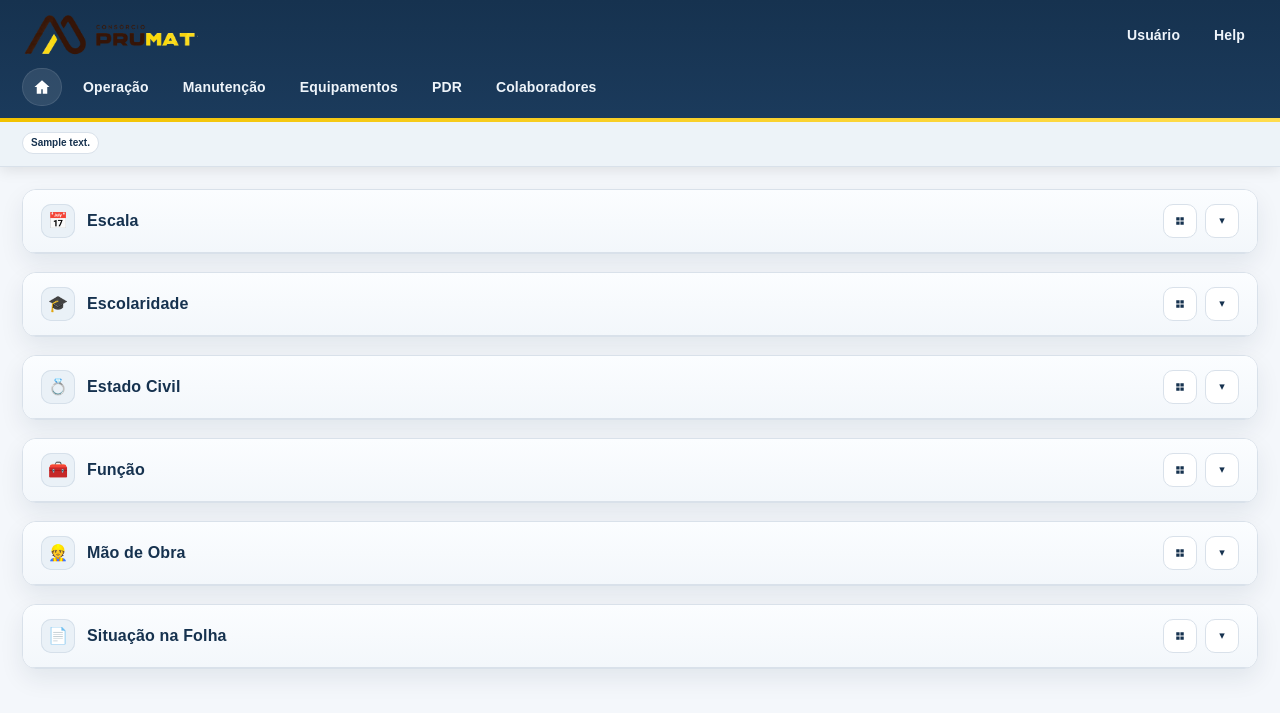
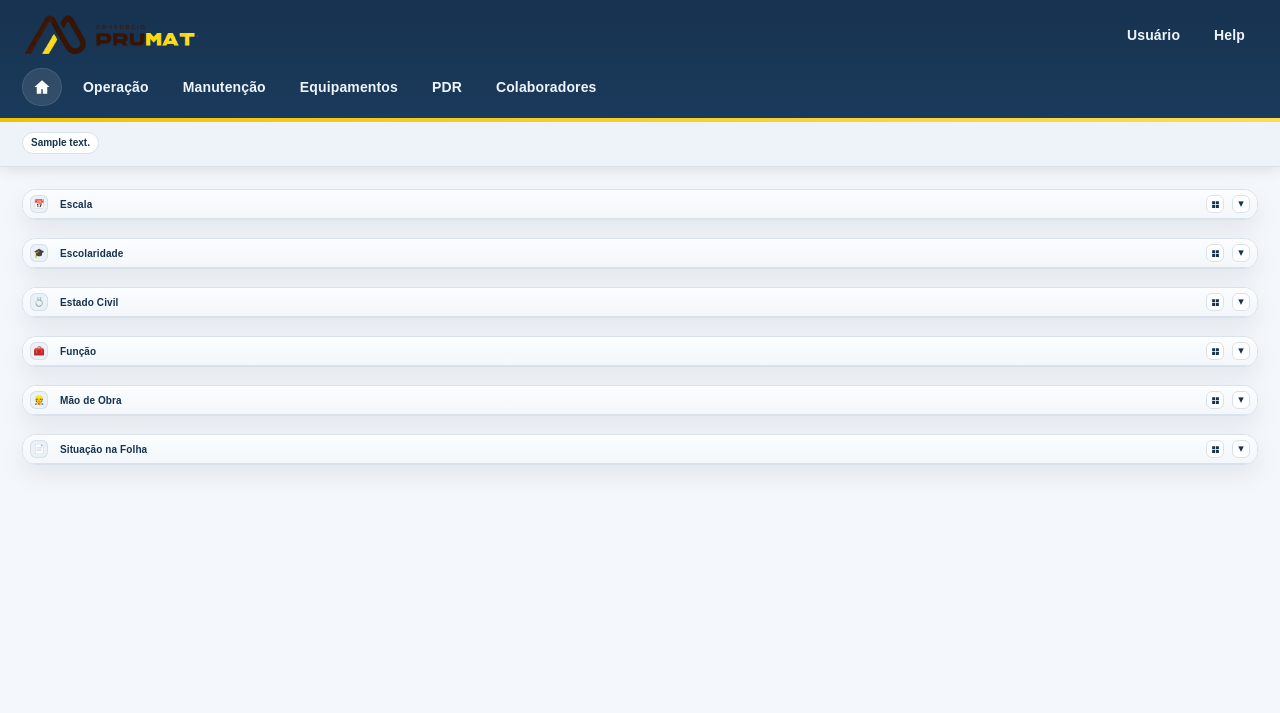
Before and after one commit to satmbr/prod, a Flask app: template templates/colaboradores/cadastro.html in a window 1280 px wide. Shown: the top 713 px of the page. Run offline with Flask 3, Linux system fonts and the light colour scheme; the template is opened without the code that fills it: most values are stand-ins (such as "Sample title", 1, 10 or a date in 2020).

Commit message:
Add files via upload

```diff
--- a/templates/colaboradores/cadastro.html
+++ b/templates/colaboradores/cadastro.html
@@ -132,6 +132,73 @@
       margin-bottom:10px;
       text-transform:uppercase;
       letter-spacing:.03em;
+    }
+
+    /* ===== PADRÃO COMPACTO IGUAL AO OPERACAO/PRODUCAO ===== */
+    #cad-escala.zone-body,
+    #cad-escolaridade.zone-body,
+    #cad-estado-civil.zone-body,
+    #cad-funcao.zone-body,
+    #cad-mao-obra.zone-body,
+    #cad-situacao-folha.zone-body{
+      padding:6px;
+    }
+
+    .zone-head[data-target="#cad-escala"],
+    .zone-head[data-target="#cad-escolaridade"],
+    .zone-head[data-target="#cad-estado-civil"],
+    .zone-head[data-target="#cad-funcao"],
+    .zone-head[data-target="#cad-mao-obra"],
+    .zone-head[data-target="#cad-situacao-folha"]{
+      padding:5px 7px;
+    }
+
+    .zone-head[data-target="#cad-escala"] .zone-title,
+    .zone-head[data-target="#cad-escolaridade"] .zone-title,
+    .zone-head[data-target="#cad-estado-civil"] .zone-title,
+    .zone-head[data-target="#cad-funcao"] .zone-title,
+    .zone-head[data-target="#cad-mao-obra"] .zone-title,
+    .zone-head[data-target="#cad-situacao-folha"] .zone-title{
+      font-size:10px;
+    }
+
+    .zone-head[data-target="#cad-escala"] .zone-icon,
+    .zone-head[data-target="#cad-escolaridade"] .zone-icon,
+    .zone-head[data-target="#cad-estado-civil"] .zone-icon,
+    .zone-head[data-target="#cad-funcao"] .zone-icon,
+    .zone-head[data-target="#cad-mao-obra"] .zone-icon,
+    .zone-head[data-target="#cad-situacao-folha"] .zone-icon{
+      width:18px;
+      height:18px;
+      min-width:18px;
+      font-size:9px;
+      border-radius:6px;
+      display:inline-flex;
+      align-items:center;
+      justify-content:center;
+    }
+
+    .zone-head[data-target="#cad-escala"] .icon-btn,
+    .zone-head[data-target="#cad-escolaridade"] .icon-btn,
+    .zone-head[data-target="#cad-estado-civil"] .icon-btn,
+    .zone-head[data-target="#cad-funcao"] .icon-btn,
+    .zone-head[data-target="#cad-mao-obra"] .icon-btn,
+    .zone-head[data-target="#cad-situacao-folha"] .icon-btn{
+      width:18px;
+      height:18px;
+      min-width:18px;
+      border-radius:6px;
+      padding:0;
+    }
+
+    .zone-head[data-target="#cad-escala"] .icon-btn svg,
+    .zone-head[data-target="#cad-escolaridade"] .icon-btn svg,
+    .zone-head[data-target="#cad-estado-civil"] .icon-btn svg,
+    .zone-head[data-target="#cad-funcao"] .icon-btn svg,
+    .zone-head[data-target="#cad-mao-obra"] .icon-btn svg,
+    .zone-head[data-target="#cad-situacao-folha"] .icon-btn svg{
+      width:9px;
+      height:9px;
     }
 
     @media (max-width: 1100px){
```
